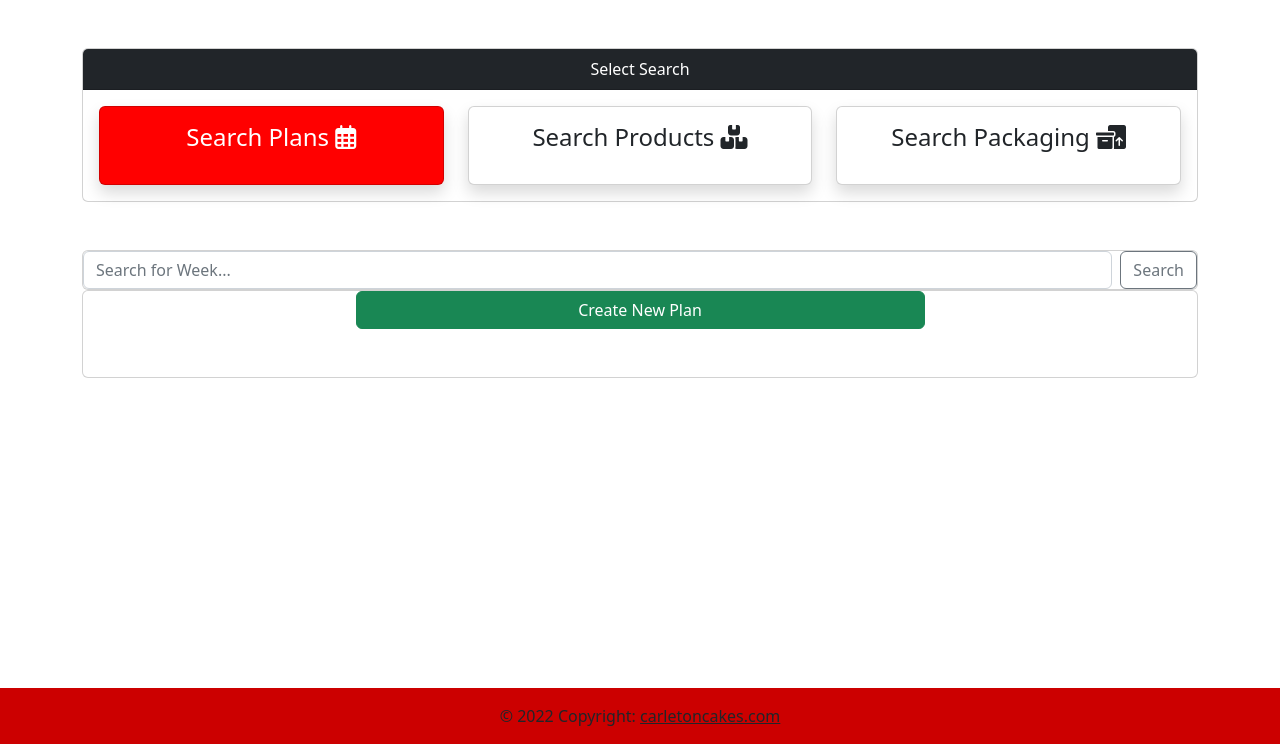
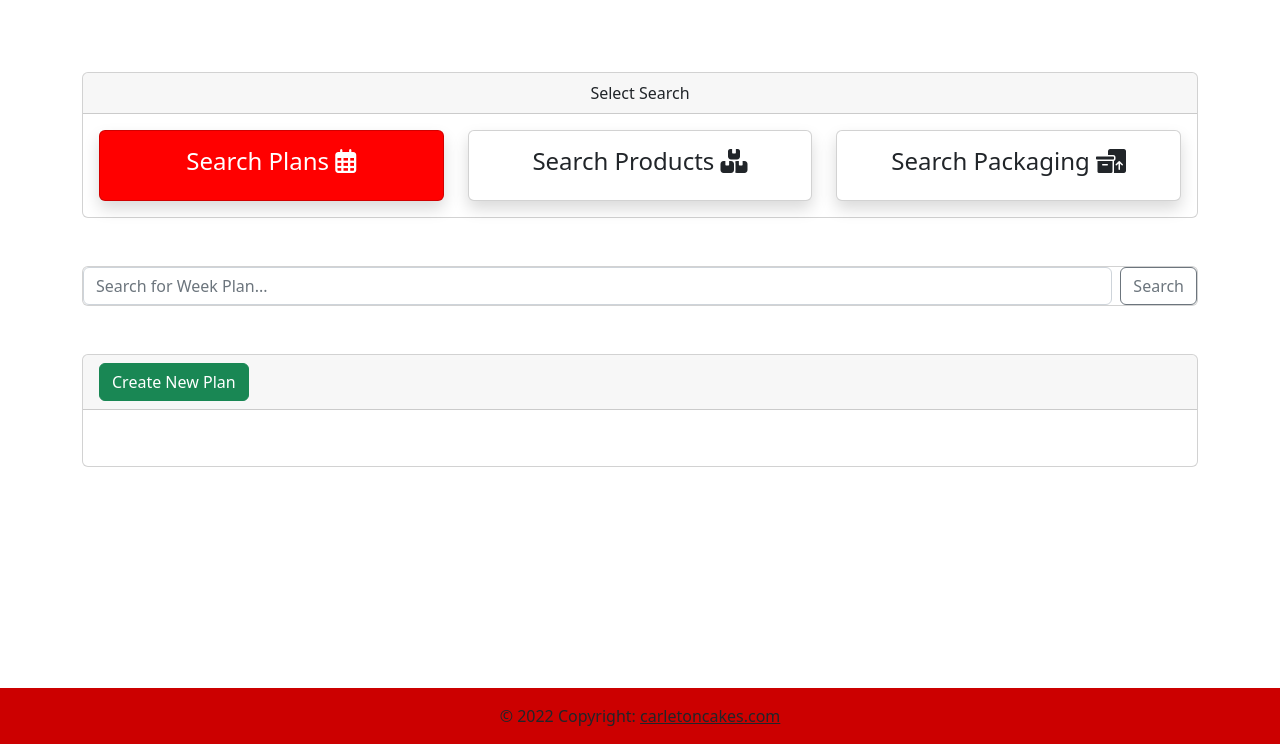
Before and after one commit to RadheyaM/Factory-Planner, a Django app: page / in a window 1280 px wide. Shown: the part 56-800 px from the top of the page. Run offline with Django 3.2, Linux system fonts and the light colour scheme; data that the repository does not hold is empty; some libraries are stand-ins or nearby versions.

Commit message:
Improve the styling of the plan search template

```diff
--- a/templates/search/search-index.html
+++ b/templates/search/search-index.html
@@ -3,10 +3,10 @@
 {% block title %} Search {% endblock title %}
 
 {% block content %}
-
+    <br>
     <div class="container">
         <div class="card">
-            <div class="card-header bg-dark text-white text-center">
+            <div class="card-header text-center">
                 Select Search
             </div>
             <div class="card-body">
@@ -15,7 +15,6 @@
                         <a class="text-decoration-none text-dark" href="{% url 'search-plans' %}">
                             <div class="card my-card shadow text-center p-3" {% block plan-style %} {% endblock plan-style %}>
                                 <h4>Search Plans <i class="fa-regular fa-calendar-days"></i></h4>
-                                <h3></h3>
                             </div>
                         </a>
                     </div>
@@ -23,7 +22,6 @@
                         <a class="text-decoration-none text-dark" href="{% url 'search-products' %}">
                             <div class="card my-card shadow text-center p-3" {% block product-style %} {% endblock product-style %}>
                                 <h4>Search Products <i class="fa-solid fa-boxes-stacked"></i></h4>
-                                <h3></h3>
                             </div>
                         </a>
                     </div>
@@ -31,7 +29,6 @@
                         <a class="text-decoration-none text-dark" href="{% url 'search-packaging' %}">
                             <div class="card my-card shadow text-center p-3" {% block packaging-style %} {% endblock packaging-style %}>
                                 <h4>Search Packaging <i class="fa-solid fa-boxes-packing"></i></h4>
-                                <h3></h3>
                             </div>
                         </a>
                     </div>
--- a/templates/search/search-plans.html
+++ b/templates/search/search-plans.html
@@ -7,27 +7,38 @@
             <form  class="d-flex" action="" action="" >
                 {% csrf_token %}
                 <input class="form-control me-2" type="search"
-                placeholder="Search for Week..." aria-label="search"
+                placeholder="Search for Week Plan..." aria-label="search"
                 name="search-query">
                 <button class="btn btn-outline-secondary" type="submit">Search</button>
 
             </form>
         </div>
     </div>
+    <br><br>
     <div class="container">
         <div class="card">
-            {% for week in queryset %}
-            <br>
-                <div class="row mx-auto">{{ week.name }}</div>
+            <div class="card-header">
+                <a class="btn btn-success mx-auto" href="{% url 'plan-create' %}"> Create New Plan </a>
+            </div>
+            <div class="card-body row row-cols-3">
+                {% for week in queryset %}
+                    <br>
+                    <div class="col">
+                        <br>
+                        <h5 class="mx-auto">{{ week.name }}</h5>
+                        <p>Starting: {{ week.start_date }}</p>
+                        <p>{{ week.get_status_display }}</p>
+                        <inline>
+                        <a class="btn btn-outline-primary" href="{% url 'plan-detail' week.id %}">View</a>
+                        <a class="btn btn-outline-warning" href="{% url 'plan-update' week.id %}">Edit</a>
+                        </inline>
+                    </div>
+                    <br>
+                {% endfor %}
+                <div class="col">
+                </div>
                 <br>
-                <a class="btn btn-outline-secondary col-3 mx-auto" href="{% url 'plan-detail' week.id %}">View</a>
-            <br>
-            {% endfor %}
-            <div class="row">
             </div>
-            <div class="row"><a class="btn btn-success col-6 mx-auto" href="{% url 'plan-create' %}"> Create New Plan </a></div>
-            <br>
-            <br>
         </div>
     </div>
 
```
